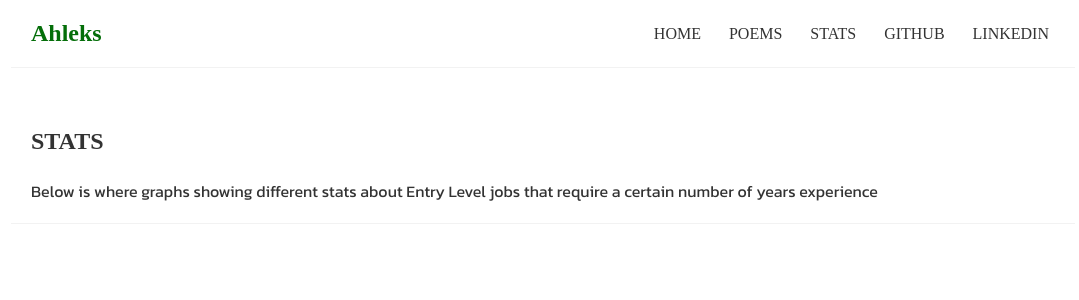
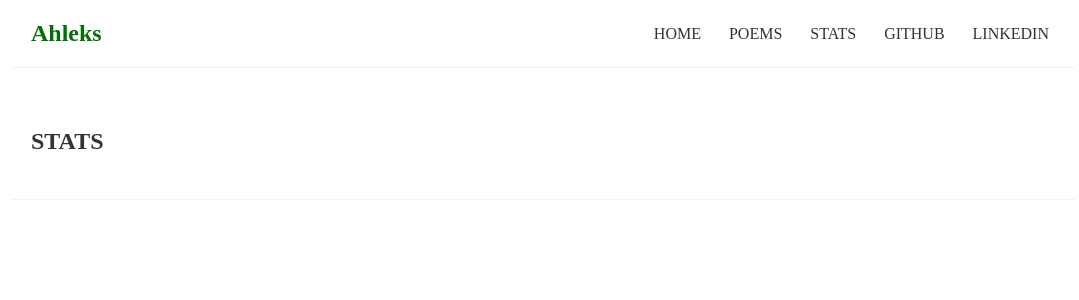
Before and after one commit to cahillathehun/react_site, a React (Create React App) app: page /stats in a window 1280 px wide. Shown: the top 300 px of the page, without its empty margins (97-1176 px from the left). Built offline with nearby package versions, Linux system fonts and the light colour scheme; no server answers; a web font is replaced by a local one.

Commit message:
Update Stats.js

```diff
--- a/src/Stats.js
+++ b/src/Stats.js
@@ -16,9 +16,6 @@ function Stats() {
                 <br/>
 
 
-                <p>Below is where graphs showing different stats about Entry Level jobs that require a certain number of years experience</p>
-
-
             </div>
     </div>
   );
```
